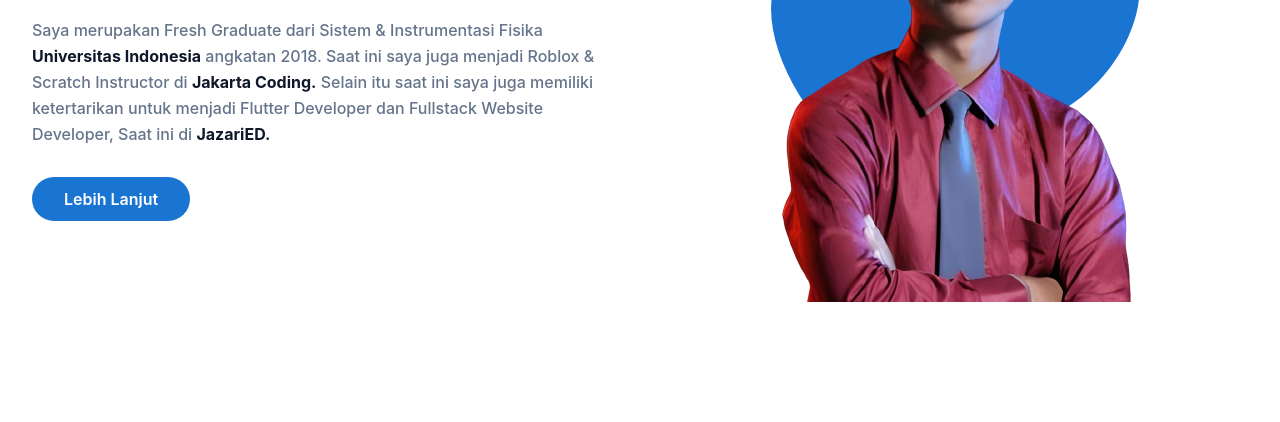
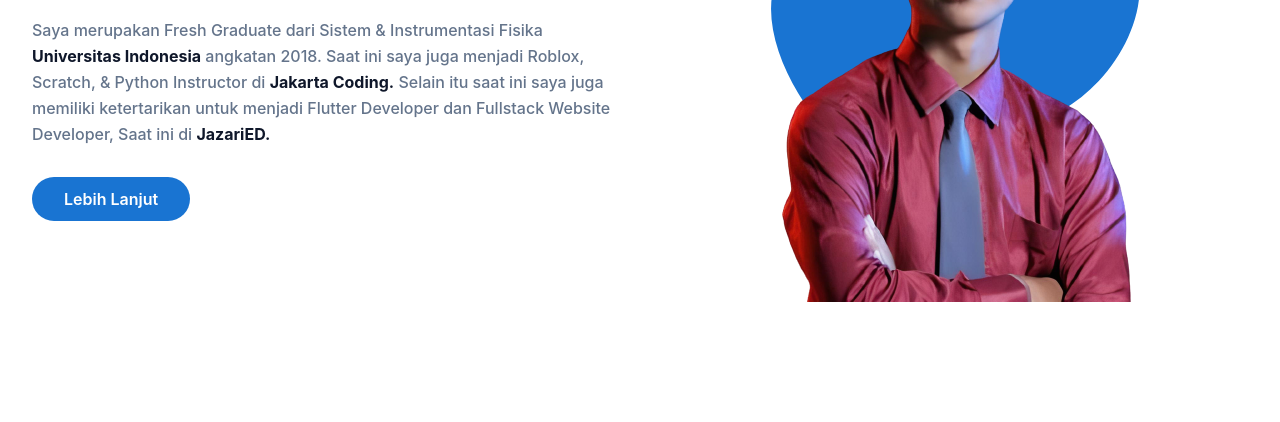
Before and after one commit to ArsyianRizkiPratama/portfolio, a website: page index.html in a window 1280 px wide. Shown: the part 378-800 px from the top of the page. Drawn offline with Linux system fonts and the light colour scheme.

Commit message:
Update index.html
13/3/2024

```diff
--- a/index.html
+++ b/index.html
@@ -62,7 +62,7 @@
                 <div class="w-full self-center px-4 lg:w-1/2">
                     <h1 class="text-base font-semibold text-primary md:text-xl lg:text-2xl">Hallo Semua 😀, Saya <span class="block font-bold text-dark text-3xl mt-3 md:text-4xl lg:text-5xl">Arsyian Rizki Pratama</span></h1>
                     <h2 class="font-medium text-secondary text-lg mb-5 lg:text-xl">ODS ERP ORACLE Technical | <span class="text-dark">Python Instructor</span> | Fresh Graduate</h2>
-                    <p class="font-medium text-secondary mb-10 leading-relaxed"> Saya merupakan Fresh Graduate dari Sistem & Instrumentasi Fisika <span class="text-dark font-bold">Universitas Indonesia</span> angkatan 2018. Saat ini saya juga menjadi Roblox & Scratch Instructor di <span class="text-dark font-bold">Jakarta Coding.</span> Selain itu saat ini saya juga memiliki ketertarikan untuk menjadi Flutter Developer dan Fullstack Website Developer, Saat ini  di <span class="text-dark font-bold">JazariED.</span> </p>
+                    <p class="font-medium text-secondary mb-10 leading-relaxed"> Saya merupakan Fresh Graduate dari Sistem & Instrumentasi Fisika <span class="text-dark font-bold">Universitas Indonesia</span> angkatan 2018. Saat ini saya juga menjadi Roblox, Scratch, & Python Instructor di <span class="text-dark font-bold">Jakarta Coding.</span> Selain itu saat ini saya juga memiliki ketertarikan untuk menjadi Flutter Developer dan Fullstack Website Developer, Saat ini  di <span class="text-dark font-bold">JazariED.</span> </p>
 
                     <a href="blog/arsyian-blog.html" class="text-base font-semibold text-white bg-primary py-3 px-8 rounded-full hover:shadow-lg hover:opacity-75 transition duration-300 ease-in-out">Lebih Lanjut</a>
                 </div>
```
